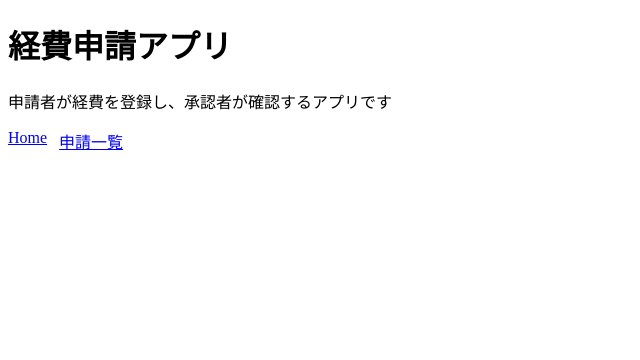
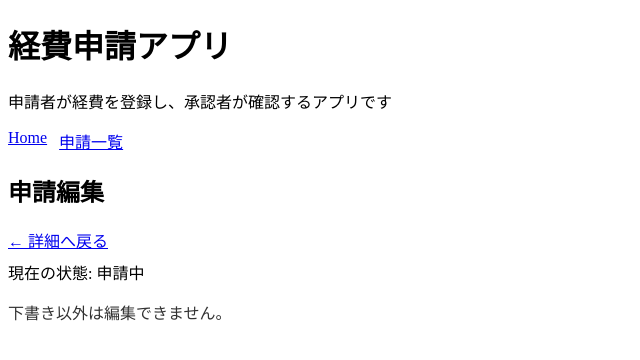
Before and after one commit to ryu-otsuki/expense-approval-app, a Nuxt app: page /requests/1/edit in a window 1280 px wide. Shown: the top 360 px of the page, without its empty margins (0-640 px from the left). Built offline with nearby package versions, Linux system fonts and the light colour scheme.

Commit message:
feat: add edit page for draft requests only

```diff
--- a/app/composables/useRequests.ts
+++ b/app/composables/useRequests.ts
@@ -8,7 +8,6 @@ export const useRequests = () => {
 
   const getById = (id: string) => requests.value.find(r => r.id === id)
 
-  // 追加：draft作成
   const createDraft = (input: { title: string; amountYen: number }) => {
     const now = new Date()
     const yyyy = now.getFullYear()
@@ -17,20 +16,18 @@ export const useRequests = () => {
     const createdAt = `${yyyy}-${mm}-${dd}`
 
     const newRequest: ExpenseRequest = {
-      id: crypto.randomUUID(), // Node/ブラウザ対応（NuxtならOKなことが多い）
+      id: crypto.randomUUID(),
       title: input.title,
       amountYen: input.amountYen,
       status: 'draft' satisfies RequestStatus,
       createdAt,
     }
 
-    // 一覧の先頭に追加（好みで末尾でもOK）
     requests.value = [newRequest, ...requests.value]
 
     return newRequest
   }
 
-  // 追加：（任意）状態更新もここに寄せるなら
   const updateStatus = (id: string, next: RequestStatus) => {
     const target = requests.value.find(r => r.id === id)
     if (!target) return false
@@ -38,11 +35,25 @@ export const useRequests = () => {
     return true
   }
 
+  const updateDraft = (
+  id: string,
+  input: { title: string; amountYen: number }
+) => {
+  const target = requests.value.find(r => r.id === id)
+  if (!target) return false
+  if (target.status !== 'draft') return false
+
+  target.title = input.title
+  target.amountYen = input.amountYen
+  return true
+}
+
   return {
-    requests,      // 直接触りたくなければ export しなくてもOK
+    requests,
     getAll,
     getById,
     createDraft,
-    updateStatus,  // 任意
+    updateStatus,
+    updateDraft,
   }
 }
--- a/app/domain/request.ts
+++ b/app/domain/request.ts
@@ -36,3 +36,8 @@ export const STATUS_TRANSITIONS: Record<Role, Record<RequestStatus, RequestStatu
     rejected: [],
   },
 }
+
+// 編集できるかどうか（業務ルール）
+export const canEdit = (status: RequestStatus): boolean => {
+  return status === 'draft'
+}
--- /dev/null
+++ b/app/pages/requests/[id]/edit.vue
@@ -0,0 +1,103 @@
+<script setup lang="ts">
+import { canEdit, STATUS_LABEL } from '~/domain/request'
+import { useRequests } from '~/composables/useRequests'
+
+const route = useRoute()
+const id = computed(() => String(route.params.id))
+
+const { getById, updateDraft } = useRequests()
+
+const request = computed(() => getById(id.value))
+
+// フォーム状態（初期値は request から入れる）
+const title = ref('')
+const amountYen = ref<number>(0)
+const errorMessage = ref('')
+
+// request が取れたらフォームに反映
+watchEffect(() => {
+  if (!request.value) return
+  title.value = request.value.title
+  amountYen.value = request.value.amountYen
+})
+
+// 編集できるか（draftのみ）
+const editable = computed(() => {
+  if (!request.value) return false
+  return canEdit(request.value.status)
+})
+
+const onSubmit = async () => {
+  errorMessage.value = ''
+
+  if (!request.value) {
+    errorMessage.value = '申請が見つかりません'
+    return
+  }
+  if (!editable.value) {
+    errorMessage.value = `現在の状態（${STATUS_LABEL[request.value.status]}）では編集できません`
+    return
+  }
+
+  // 最低限バリデーション
+  if (!title.value.trim()) {
+    errorMessage.value = 'タイトルを入力してください'
+    return
+  }
+  if (!Number.isFinite(amountYen.value) || amountYen.value <= 0) {
+    errorMessage.value = '金額は1円以上で入力してください'
+    return
+  }
+
+  const ok = updateDraft(id.value, { title: title.value.trim(), amountYen: amountYen.value })
+  if (!ok) {
+    errorMessage.value = '保存に失敗しました（下書き以外は編集できません）'
+    return
+  }
+
+  // 保存後は詳細へ戻す
+  await navigateTo(`/requests/${id.value}`)
+}
+</script>
+
+<template>
+  <div>
+    <h2>申請編集</h2>
+
+    <p style="margin: 8px 0;">
+      <NuxtLink :to="`/requests/${id}`">← 詳細へ戻る</NuxtLink>
+    </p>
+
+    <div v-if="!request" style="margin-top: 12px; opacity: 0.8;">
+      <p>この申請は見つかりません（id: {{ id }}）</p>
+    </div>
+
+    <div v-else>
+      <p style="margin-top: 8px;">
+        現在の状態: {{ STATUS_LABEL[request.status] }}
+      </p>
+
+      <div v-if="!editable" style="margin-top: 12px; opacity: 0.8;">
+        <p>下書き以外は編集できません。</p>
+      </div>
+
+      <form v-else @submit.prevent="onSubmit" style="margin-top: 12px;">
+        <div style="margin: 8px 0;">
+          <label style="display:block; font-weight:600;">タイトル</label>
+          <input v-model="title" type="text" style="width: 320px;" />
+        </div>
+
+        <div style="margin: 8px 0;">
+          <label style="display:block; font-weight:600;">金額（円）</label>
+          <input v-model.number="amountYen" type="number" min="1" style="width: 160px;" />
+        </div>
+
+        <p v-if="errorMessage" style="color: #d33; margin: 8px 0;">
+          {{ errorMessage }}
+        </p>
+
+        <button type="submit">保存</button>
+      </form>
+    </div>
+  </div>
+</template>
--- a/app/pages/requests/[id].vue
+++ b/app/pages/requests/[id]/index.vue
@@ -1,13 +1,18 @@
 <script setup lang="ts">
-import { STATUS_LABEL } from '~/domain/request'
+import { STATUS_LABEL, canEdit } from '~/domain/request'
 import { useRequests } from '~/composables/useRequests'
 
 const route = useRoute()
 const id = computed(() => String(route.params.id))
 
 const { getById } = useRequests()
+const request = computed(() => getById(id.value))
 
-const request = computed(() => getById(id.value))
+// draftだけ編集導線を出す（UIに status === 'draft' を直書きしない）
+const showEditLink = computed(() => {
+  if (!request.value) return false
+  return canEdit(request.value.status)
+})
 </script>
 
 <template>
@@ -19,12 +24,21 @@ const request = computed(() => getById(id.value))
     </p>
 
     <div v-if="request">
+      <p v-if="showEditLink" style="margin: 8px 0;">
+        <NuxtLink :to="`/requests/${id}/edit`">編集する</NuxtLink>
+      </p>
+
       <div style="margin-top: 12px;">
         <div><strong>{{ request.title }}</strong></div>
         <div>金額: {{ request.amountYen.toLocaleString() }} 円</div>
         <div>状態: {{ STATUS_LABEL[request.status] }}</div>
         <div>作成日: {{ request.createdAt }}</div>
       </div>
+
+      <!-- draftじゃない場合の補足表示（任意） -->
+      <p v-if="!showEditLink" style="margin-top: 12px; opacity: 0.7;">
+        下書き以外は編集できません
+      </p>
     </div>
 
     <div v-else style="margin-top: 12px; opacity: 0.8;">
```
